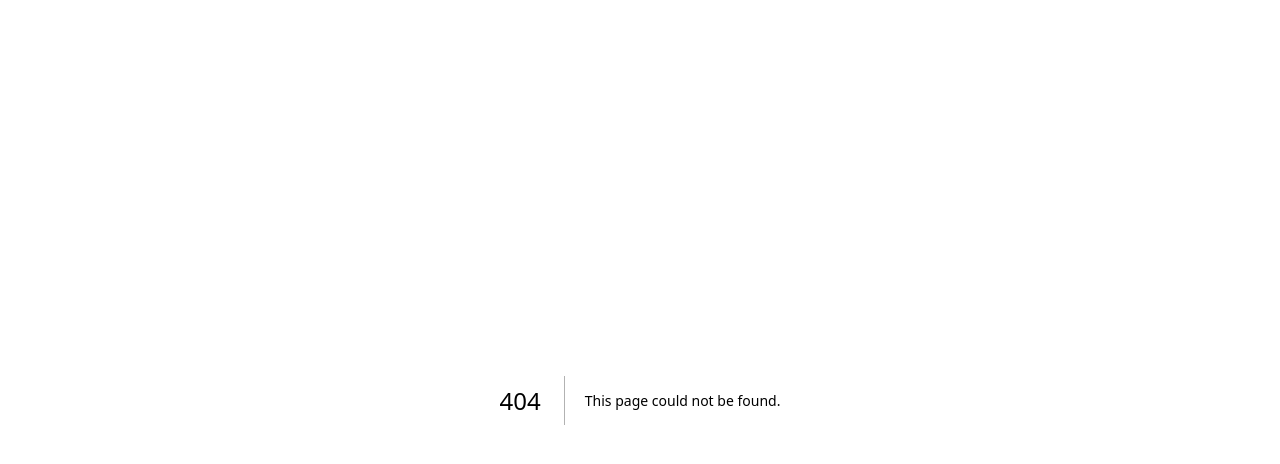
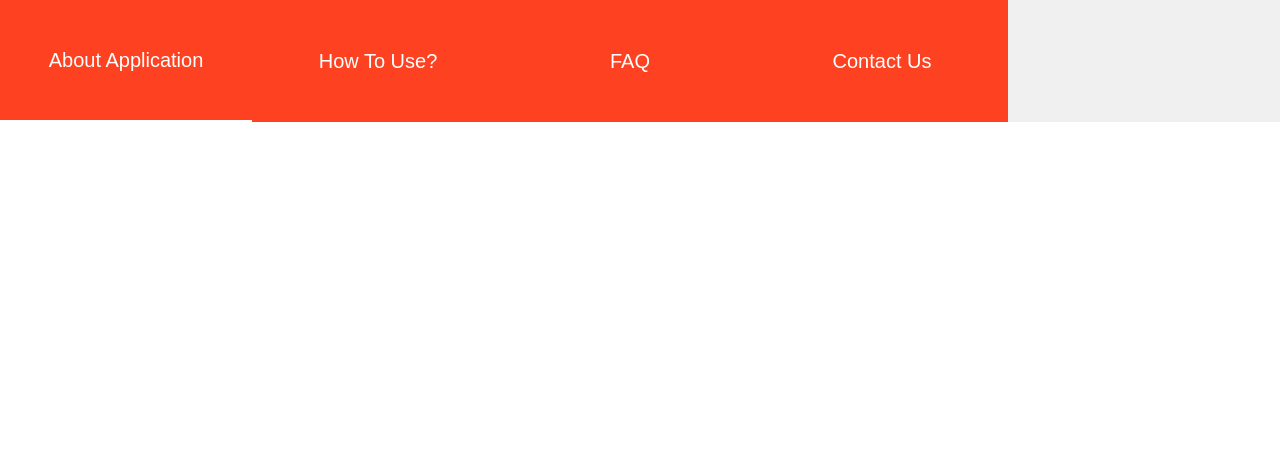
Before and after one commit to BurakSahin00/project-management-app, a Next.js app: page /navigation/AboutApplication in a window 1280 px wide. Before the commit this address had no page. Shown: the top 464 px of the page. Built offline with nearby package versions, Linux system fonts and the light colour scheme.

Commit message:
Navigasyon Sayfaları Eklendi

```diff
--- a/src/app/components/welcome-header/WelcomeHeader.tsx
+++ b/src/app/components/welcome-header/WelcomeHeader.tsx
@@ -4,12 +4,13 @@ import React from 'react'
 import { usePathname } from 'next/navigation'
 import WelcomeHeaderButton from '../welcome-header-button/WelcomeHeaderButton'
 import styles from './welcome-header.module.css'
+import Link from 'next/link'
 
 const HeaderButtons = [
-    { title: 'About Application', path: '/AboutApplication' },
-    { title: 'How To Use?', path: '/HowToUse' },
-    { title: 'FAQ', path: '/FAQ' },
-    { title: 'Contact Us', path: '/ContactUs' }
+    { title: 'About Application', path: '/navigation/AboutApplication' },
+    { title: 'How To Use?', path: '/navigation/HowToUse' },
+    { title: 'FAQ', path: '/navigation/FAQ' },
+    { title: 'Contact Us', path: '/navigation/ContactUs' }
 ]
 
 const WelcomeHeader: React.FC = () => {
@@ -19,11 +20,12 @@ const WelcomeHeader: React.FC = () => {
         <div className={styles.headerContainer}>
             {
                 HeaderButtons.map((button, index) => (
+                    <Link href={button.path} key={index}>
                         <WelcomeHeaderButton
-            key={index}
                             title={button.title}
                             active={pathname === button.path}
                         />
+                    </Link>
                 ))
             }
         </div>
--- a/src/app/AboutApplication/page.tsx
+++ b/src/app/navigation/AboutApplication/page.tsx
@@ -1,11 +1,11 @@
 import React, { use } from 'react'
-import WelcomeHeader from '../components/welcome-header/WelcomeHeader'
+import WelcomeHeader from '../../components/welcome-header/WelcomeHeader'
 
 const AboutApplication: React.FC = () => {
     // This page can be used to display information about the application
     return (
         <div>
-            <WelcomeHeader />
+
         </div>
     )
 }
--- /dev/null
+++ b/src/app/navigation/layout.tsx
@@ -0,0 +1,14 @@
+'use client'
+import React from "react";
+import WelcomeHeader from "../components/welcome-header/WelcomeHeader";
+
+const WelcomeLayout: React.FC<{ children: React.ReactNode }> = ({ children }) => {
+  return (
+    <div>
+      <WelcomeHeader />
+      {children}
+    </div>
+  );
+};
+
+export default WelcomeLayout;
```
Also changed, not shown: src/app/navigation/ContactUs/page.tsx (added, +11 -0 lines), src/app/navigation/FAQ/page.tsx (added, +11 -0 lines), src/app/navigation/HowToUse/page.tsx (added, +11 -0 lines), src/app/page.tsx (+4 -4 lines). Lines whose indentation alone changed are shown as unchanged.
